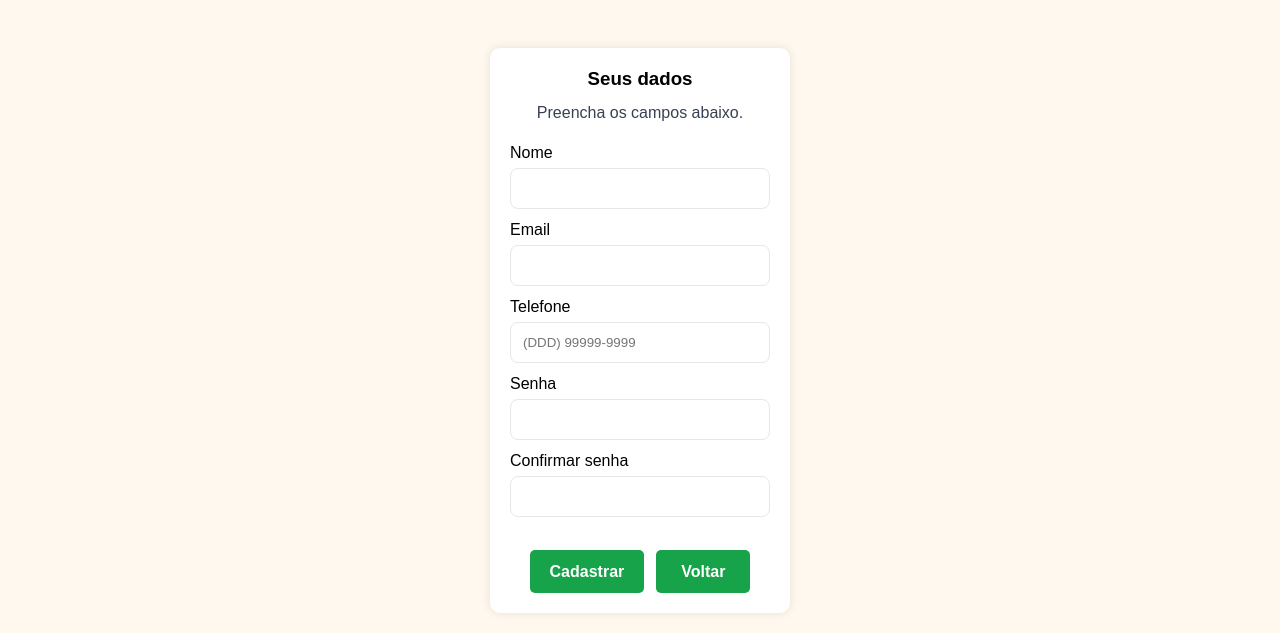
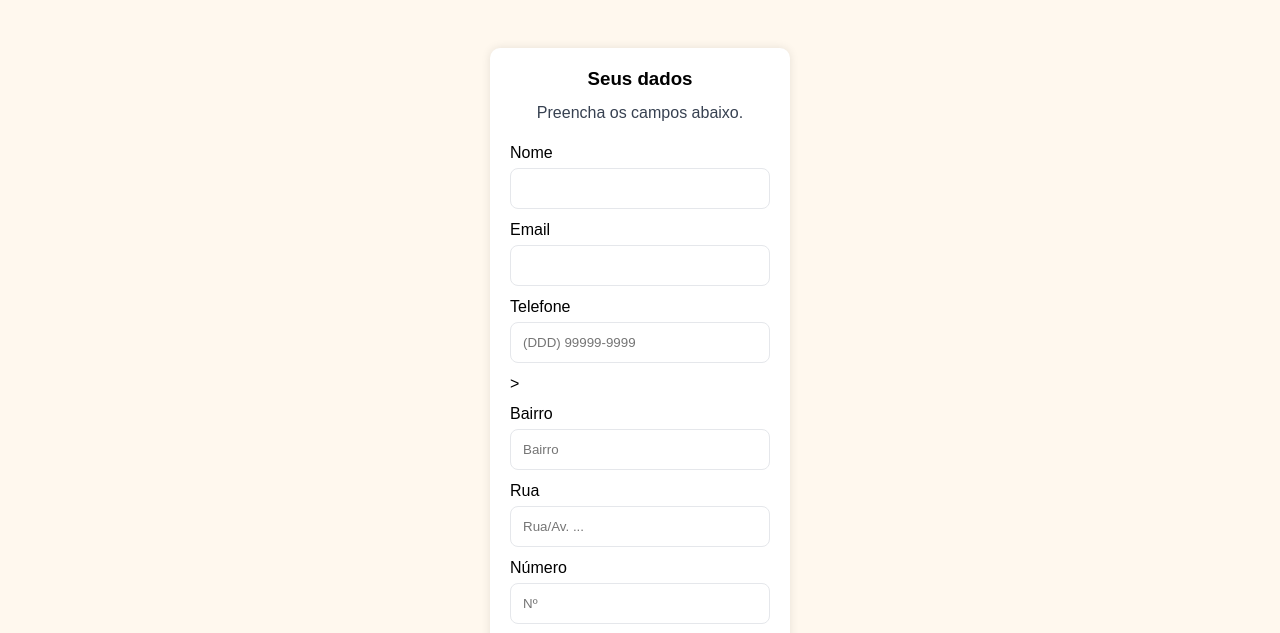
Before and after one commit to emilyfrancisconi/html, a plain HTML site: page pão-de-queijo/cadastro.html in a window 1280 px wide. Shown: the part 264-897 px from the top of the page. Drawn offline with Linux system fonts and the light colour scheme.

Commit message:
Add files via upload

```diff
--- a/pão-de-queijo/cadastro.html
+++ b/pão-de-queijo/cadastro.html
@@ -31,7 +31,7 @@
             Preencha os campos abaixo.
         </p>
 
-        <form style="margin-top:18px;" onsubmit="return false;">
+        <form id="formCadastro" style="margin-top:18px;">
             <div style="display:flex; flex-direction:column; gap:12px; text-align:left;">
                 <label>
                     Nome
@@ -49,7 +49,27 @@
                     Telefone
                     <input required type="tel" name="telefone" autocomplete="tel" placeholder="(DDD) 99999-9999"
                         style="width:100%; margin-top:6px; padding:12px; border-radius:8px; border:1px solid #e5e7eb; outline:none;" />
-                </label>
+                </label>>
+
+                <div style="display:flex; gap:12px; flex-wrap:wrap;">
+                    <label style="flex:2; min-width:240px;">
+                        Bairro
+                        <input required type="text" name="bairro" autocomplete="sublocality" placeholder="Bairro"
+                            style="width:100%; margin-top:6px; padding:12px; border-radius:8px; border:1px solid #e5e7eb; outline:none;" />
+                    </label>
+
+                    <label style="flex:2; min-width:240px;">
+                        Rua
+                        <input required type="text" name="rua" autocomplete="street-address" placeholder="Rua/Av. ..."
+                            style="width:100%; margin-top:6px; padding:12px; border-radius:8px; border:1px solid #e5e7eb; outline:none;" />
+                    </label>
+
+                    <label style="flex:1; min-width:120px;">
+                        Número
+                        <input required type="text" name="numero" autocomplete="address-line2" placeholder="Nº"
+                            style="width:100%; margin-top:6px; padding:12px; border-radius:8px; border:1px solid #e5e7eb; outline:none;" />
+                    </label>
+                </div>
 
                 <label>
                     Senha
@@ -62,7 +82,9 @@
                     <input required type="password" name="confirmarSenha" autocomplete="new-password"
                         style="width:100%; margin-top:6px; padding:12px; border-radius:8px; border:1px solid #e5e7eb; outline:none;" minlength="6" />
                 </label>
+
             </div>
+
 
             <div style="display:flex; gap:12px; margin-top:18px; justify-content:center; flex-wrap:wrap;">
                 <button class="botao-proxima" type="submit" style="border:none;">
```
Also changed, not shown: pão-de-queijo/TODO.md (+1 -0 lines).
